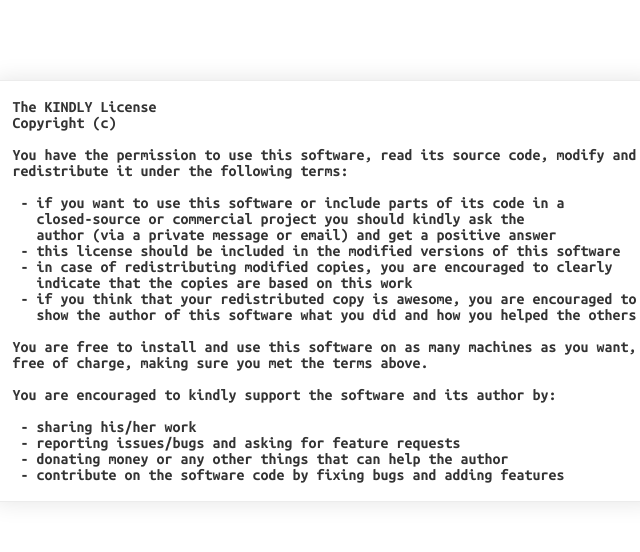
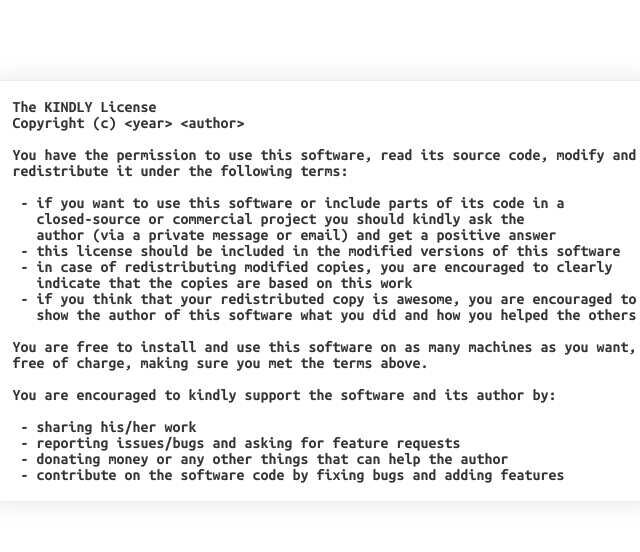
Before and after one commit to IonicaBizau/kindly-license, a website: page index.html in a window 1280 px wide. Shown: the top 552 px of the page, 315-955 px from the left. Drawn offline with nearby package versions, Linux system fonts and the light colour scheme; a script that the page names is missing; some icons are missing.

Commit message:
Encode the < and > chars

```diff
--- a/index.html
+++ b/index.html
@@ -45,7 +45,7 @@
     </head>
     <body>
         <pre id="license">The KINDLY License
-Copyright (c) <year> <author>
+Copyright (c) &lt;year&gt; &lt;author&gt;
 
 You have the permission to use this software, read its source code, modify and
 redistribute it under the following terms:
```
Also changed, not shown: build/index.js.
